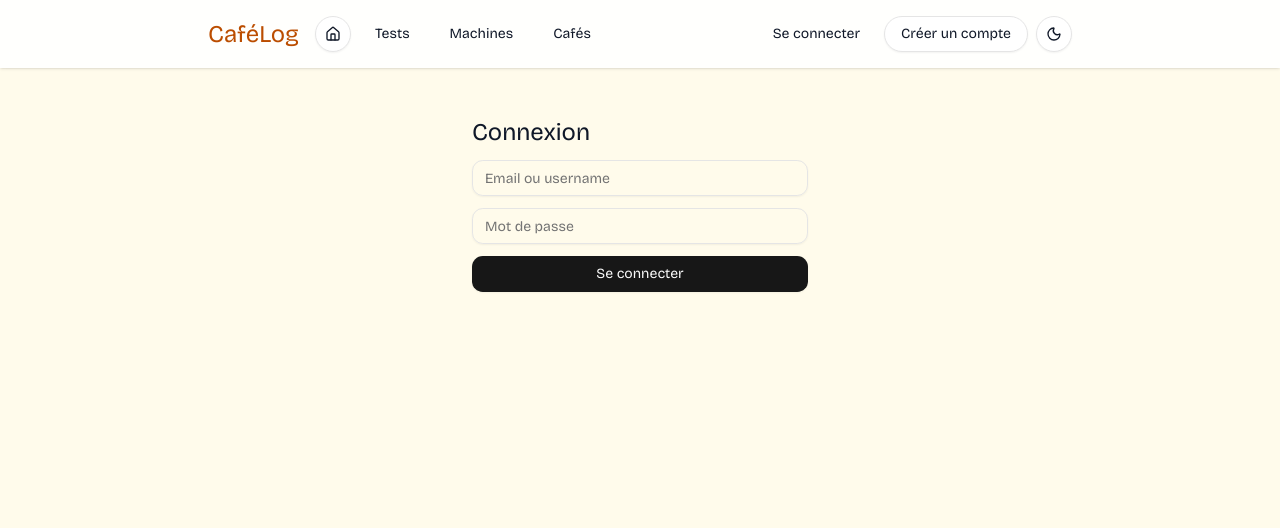
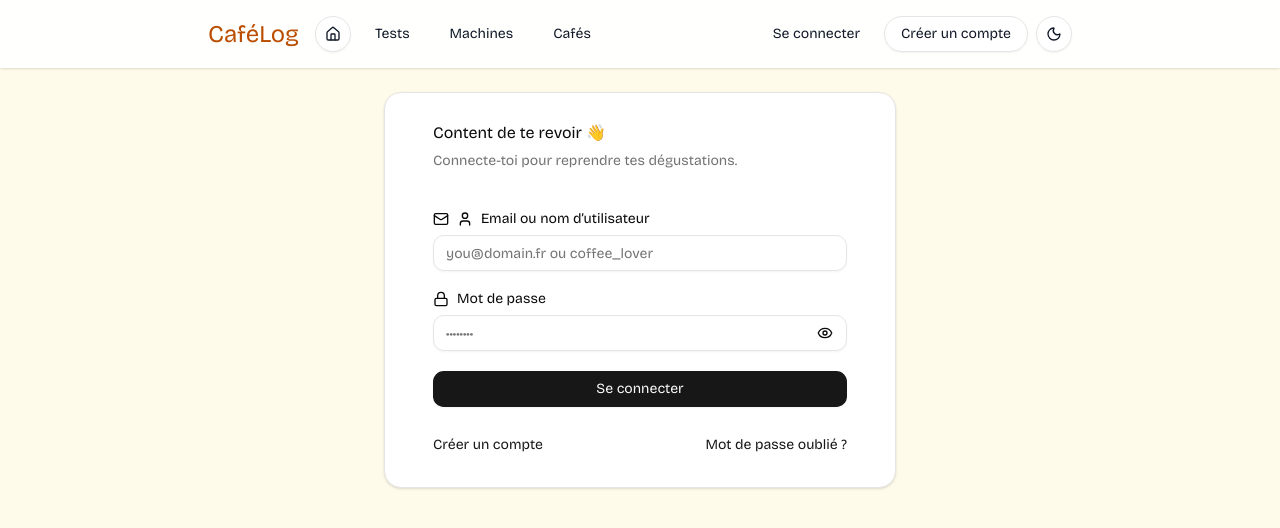
Before and after one commit to tmaurie/coffee-log, a Next.js app: page /login in a window 1280 px wide. Shown: the top 528 px of the page. Built offline with nearby package versions, Linux system fonts and the light colour scheme; no server answers.

Commit message:
refactor: enhance login form UI with improved layout, validation, and error handling

```diff
--- a/app/login/page.tsx
+++ b/app/login/page.tsx
@@ -1,57 +1,166 @@
 "use client";
+
+import { useState, useEffect } from "react";
+import { useRouter } from "next/navigation";
 import { signIn } from "next-auth/react";
-import React, { useState } from "react";
 import { Button } from "@/components/ui/button";
 import { Input } from "@/components/ui/input";
-import { useRouter } from "next/navigation";
+import { Label } from "@/components/ui/label";
+import {
+  Card,
+  CardContent,
+  CardDescription,
+  CardHeader,
+  CardTitle,
+} from "@/components/ui/card";
+import { Mail, User, Lock, Eye, EyeOff, Loader2 } from "lucide-react";
+
+const emailRegex = /^[^\s@]+@[^\s@]+\.[^\s@]+$/;
+const usernameRegex = /^[a-z0-9._-]{3,20}$/i;
 
 export default function LoginPage() {
+  const router = useRouter();
+  const [identifier, setIdentifier] = useState("");
   const [password, setPassword] = useState("");
-  const [identifier, setIdentifier] = useState("");
+  const [showPw, setShowPw] = useState(false);
+  const [loading, setLoading] = useState(false);
   const [err, setErr] = useState("");
-  const router = useRouter();
+
+  // reset error on changes
+  useEffect(() => setErr(""), [identifier, password]);
+
+  const validIdentifier =
+    !!identifier &&
+    (emailRegex.test(identifier.trim()) ||
+      usernameRegex.test(identifier.trim()));
 
   const submit = async (e: React.FormEvent) => {
     e.preventDefault();
     setErr("");
+
+    if (!validIdentifier) {
+      return setErr("Saisis un email ou un username valide.");
+    }
+    if (!password) {
+      return setErr("Le mot de passe est requis.");
+    }
+
+    setLoading(true);
     const res = await signIn("credentials", {
       identifier,
       password,
       redirect: false,
     });
-    if (res?.error) return setErr("Email ou mot de passe invalide");
+    setLoading(false);
+
+    if (res?.error) {
+      // Message neutre (pas de fuite d’info)
+      return setErr("Identifiants invalides");
+    }
+
+    // Succès
     router.push("/");
-  };
-
-  const handleIdentifierChange = (e: React.ChangeEvent<HTMLInputElement>) => {
-    setIdentifier(e.target.value);
-  };
-
-  const handlePasswordChange = (e: React.ChangeEvent<HTMLInputElement>) => {
-    setPassword(e.target.value);
+    // Si ton header est SSR, tu peux forcer le refresh :
+    // router.refresh();
   };
 
   return (
-    <main className="max-w-sm mx-auto p-6 space-y-3">
-      <h1 className="text-2xl font-bold">Connexion</h1>
-      <form onSubmit={submit} className="space-y-3">
+    <Card className="max-w-lg mx-auto p-6 space-y-4">
+      <CardHeader className="space-y-1 mt-2">
+        <CardTitle>Content de te revoir 👋</CardTitle>
+        <CardDescription>
+          Connecte-toi pour reprendre tes dégustations.
+        </CardDescription>
+      </CardHeader>
+
+      <CardContent>
+        <form onSubmit={submit} className="space-y-5" noValidate>
+          {/* Identifiant (email ou username) */}
+          <div className="space-y-2">
+            <Label htmlFor="identifier" className="flex items-center gap-2">
+              <Mail className="w-4 h-4" />
+              <User className="w-4 h-4" />
+              Email ou nom d’utilisateur
+            </Label>
             <Input
-          placeholder="Email ou username"
+              id="identifier"
+              placeholder="you@domain.fr ou coffee_lover"
               value={identifier}
-          onChange={handleIdentifierChange}
+              onChange={(e) => setIdentifier(e.target.value)}
+              aria-invalid={!!identifier && !validIdentifier}
+              autoComplete="username"
             />
+          </div>
 
+          {/* Mot de passe */}
+          <div className="space-y-2">
+            <Label htmlFor="password" className="flex items-center gap-2">
+              <Lock className="w-4 h-4" />
+              Mot de passe
+            </Label>
+            <div className="relative">
               <Input
-          placeholder="Mot de passe"
-          type="password"
+                id="password"
+                type={showPw ? "text" : "password"}
+                placeholder="••••••••"
                 value={password}
-          onChange={handlePasswordChange}
+                onChange={(e) => setPassword(e.target.value)}
+                autoComplete="current-password"
               />
+              <Button
+                type="button"
+                variant="ghost"
+                size="icon"
+                className="absolute right-1 top-1/2 -translate-y-1/2"
+                onClick={() => setShowPw((s) => !s)}
+                aria-label={
+                  showPw
+                    ? "Masquer le mot de passe"
+                    : "Afficher le mot de passe"
+                }
+              >
+                {showPw ? (
+                  <EyeOff className="h-4 w-4" />
+                ) : (
+                  <Eye className="h-4 w-4" />
+                )}
+              </Button>
+            </div>
+          </div>
+
+          {/* Erreur globale */}
           {err && <div className="text-red-600 text-sm">{err}</div>}
-        <Button type="submit" className="w-full">
-          Se connecter
+
+          <Button type="submit" className="w-full" disabled={loading}>
+            {loading ? (
+              <span className="inline-flex items-center gap-2">
+                <Loader2 className="h-4 w-4 animate-spin" /> Connexion…
+              </span>
+            ) : (
+              "Se connecter"
+            )}
           </Button>
+
+          <div className="flex items-center justify-between text-sm text-zinc-500">
+            <Button
+              type="button"
+              variant="link"
+              className="p-0"
+              onClick={() => router.push("/register")}
+            >
+              Créer un compte
+            </Button>
+            <Button
+              type="button"
+              variant="link"
+              className="p-0"
+              onClick={() => router.push("/reset-password")}
+            >
+              Mot de passe oublié ?
+            </Button>
+          </div>
         </form>
-    </main>
+      </CardContent>
+    </Card>
   );
 }
--- a/app/page.tsx
+++ b/app/page.tsx
@@ -35,8 +35,8 @@ export default function Home() {
             <CardTitle className="flex items-center gap-2">
               Dernier test
               {lastTest && lastTest.favorite && (
-                <Badge className="ml-2 bg-amber-200 text-yellow-900">
-                  Favori
+                <Badge variant="secondary">
+                  Favori <Heart className="inline-block ml-1 text-red-500" fill="currentColor" />
                 </Badge>
               )}
             </CardTitle>
```
Lines whose indentation alone changed are shown as unchanged.
